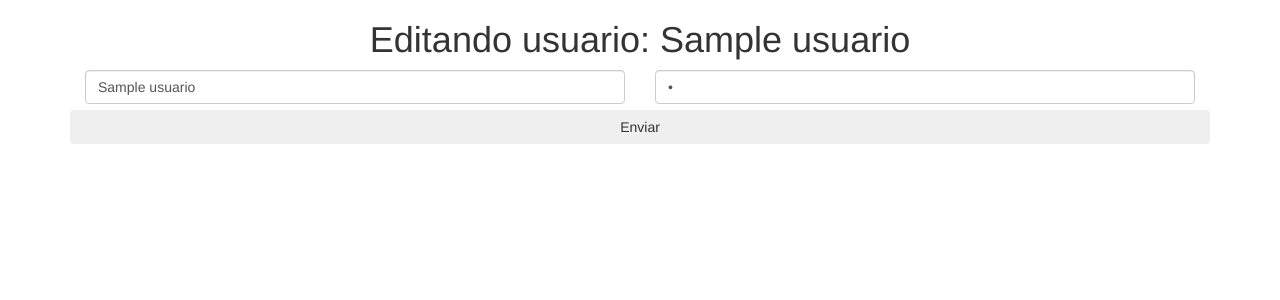
After one commit to engmarcoselias/Aplicacao-Flask, a Flask app: template Projeto1/templates/edit.html in a window 1280 px wide. The commit adds this page. Shown: the top 300 px of the page. Run offline with Flask 3, Linux system fonts and the light colour scheme; the template is opened without the code that fills it: most values are stand-ins (such as "Sample title", 1, 10 or a date in 2020); some libraries are stand-ins or nearby versions.

Commit message:
Crud no banco de dados,editando dados

```diff
--- /dev/null
+++ b/Projeto1/templates/edit.html
@@ -0,0 +1,28 @@
+<!DOCTYPE html>
+<html lang="en">
+<head>
+    <meta charset="UTF-8">
+    <meta name="viewport" content="width=device-width, initial-scale=1.0">
+    <title>Edit User</title>
+    <link rel="stylesheet" href="https://maxcdn.bootstrapcdn.com/bootstrap/3.4.0/css/bootstrap.min.css">
+</head>
+<body>
+    <h1 style="text-align: center;" >Editando usuario:  {{usuario.nome}}</h1>
+<form action="/edit/{{usuario.id}}" class="container" method="post">
+    <div class="col-md-6">
+        <input type="text" name="nome" placeholder="nome" class="form-control" value="{{usuario.nome}}">
+    </div>
+    <div class="col-md-6">
+        <input type="password" name="password" placeholder="password" class="form-control" value="{{usuario.password}}">
+    </div>
+   </div>
+   <br>
+   <div class="row col-xs-12"></div>
+   <br>
+   <button type="submit" class="btn btn-block btn-sucess">Enviar</button>
+
+    </div>
+</form>
+<div class="row">
+</body>
+</html>
--- a/Projeto1/templates/inicio.html
+++ b/Projeto1/templates/inicio.html
@@ -28,8 +28,8 @@
                         <td>{{ e.nome }}</td>
                         <td>{{ e.password }}</td>
                         <td>
-                            <a href="/edit/{{id}}">Editar</a>
-                            <a href="/delete/{{id}}">Excluir</a>
+                            <a href="/edit/{{e.id}}">Editar</a> |
+                            <a href="/delete/{{e.id}}">Excluir</a>
                         </td>
                     </tr>
                     {% endfor %}
```
Also changed, not shown: Projeto1/crud.py (+9 -1 lines), Projeto1/instance/app.db.
